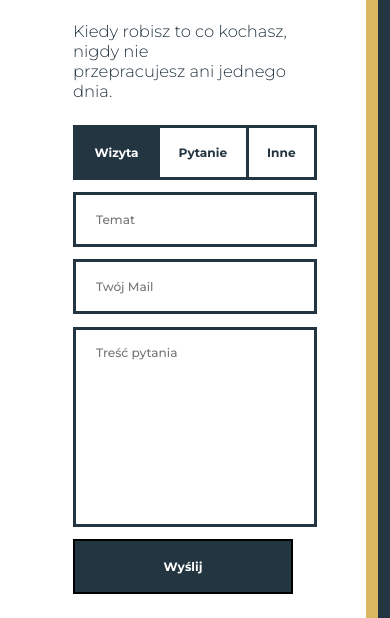
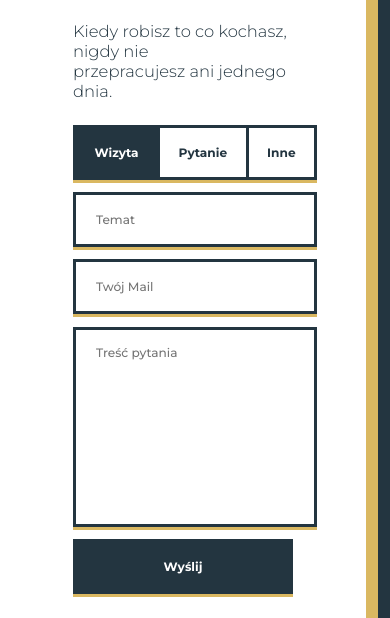
Before and after one commit to s0mething01/still-point, a Gatsby site: page /contact in a window 390 px wide. Shown: the part 163-781 px from the top of the page. Built offline with nearby package versions, Linux system fonts and the light colour scheme; Gatsby itself is replaced by a stand-in of ours.

Commit message:
contact section improved, button micro interaction added, font size at mobile devices changed

```diff
--- a/src/pages/contact.js
+++ b/src/pages/contact.js
@@ -5,7 +5,8 @@ import BorderBox from '../styledComponents/BorderBox';
 import Footer from '../components/Footer';
 
 const ContactPage = () => {
-    const [checkBox, setCheckbox] = useState('0')
+    const [checkBox, setCheckbox] = useState('0');
+    const [isButtonActive, setButtonActivity] = useState(false);
     const handleInputChange = e => setCheckbox(e.target.value);
     return (
         <>
@@ -36,7 +37,17 @@ const ContactPage = () => {
                         <input type="text" placeholder="Temat"/>
                         <input type="text" placeholder="Twój Mail"/>
                         <textarea name="" id="" placeholder="Treść pytania"></textarea>
-                        <button type="submit">Wyślij</button>
+                        <button
+                            onTouchStart={() =>  setButtonActivity(true)}
+                            onTouchEnd={() =>  setButtonActivity(false)}
+                            onMouseOver={() => setButtonActivity(true)}
+                            onFocus={() => setButtonActivity(true)}
+                            onMouseOut={() =>  setButtonActivity(false)}
+                            onBlur={() =>  setButtonActivity(false)}
+                            className={isButtonActive ? 'active' : null}
+                            type="submit">
+                            Wyślij
+                        </button>
                 </Form>
             </StyledContactSection>
             <Footer />
@@ -58,7 +69,10 @@ const Form = styled.form`
         height: 200px;
         padding: 15px 20px;
         font-size: ${({theme}) => theme.font.xxs};
-        font-family: 'Montserrat'
+        font-family: 'Montserrat';
+        @media (max-width: 375px) {
+            height: 160px;
+        }
     }
     input {
         padding: 0 20px;
@@ -69,6 +83,9 @@ const Form = styled.form`
             visibility: none;
             display: none;
         }
+        @media (max-width: 375px) {
+            height: 40px;
+        }
     }
     button, label.checkboxLabel, input, textarea {
         margin-bottom: 2rem;
@@ -76,8 +93,11 @@ const Form = styled.form`
         font-size: ${({theme}) => theme.font.xs};
         font-weight: ${({theme}) => theme.font.normal};
         color:  ${({theme}) => theme.colors.primary};
+        box-shadow: 0px 3px 0px 0px ${({theme}) => theme.colors.secondary};
     }
     button {
+        border: 3px solid ${({theme}) => theme.colors.primary} !important;
+        cursor: pointer;
         height: 55px;
         border: 2px solid black;
         max-width: 220px;
@@ -86,6 +106,14 @@ const Form = styled.form`
         color: white;
         font-weight: ${({theme}) => theme.font.bold};
         font-size: ${({theme}) => theme.font.xs};
+        @media (max-width: 375px) {
+            height: 40px;
+            font-size: ${({theme}) => theme.font.s};
+        }
+        &.active {
+            color: ${({theme}) => theme.colors.primary};
+            background-color: #fff;
+        }
     }
     label {
         flex-grow: 1;
@@ -99,6 +127,9 @@ const Form = styled.form`
         &.active {
             background: ${({theme}) => theme.colors.primary};
             color: white;
+        }
+        @media (max-width: 375px) {
+            height: 40px;
         }
     }
     div {
--- a/src/theme/GlobalStyle.js
+++ b/src/theme/GlobalStyle.js
@@ -23,6 +23,9 @@ const GlobalStyle = createGlobalStyle`
         @media (max-width: 600px) {
             font-size: 38%;
         }
+        @media (max-width: 375px) {
+            font-size: 32%;
+        }
     }
     ul {
         list-style: none;
```
